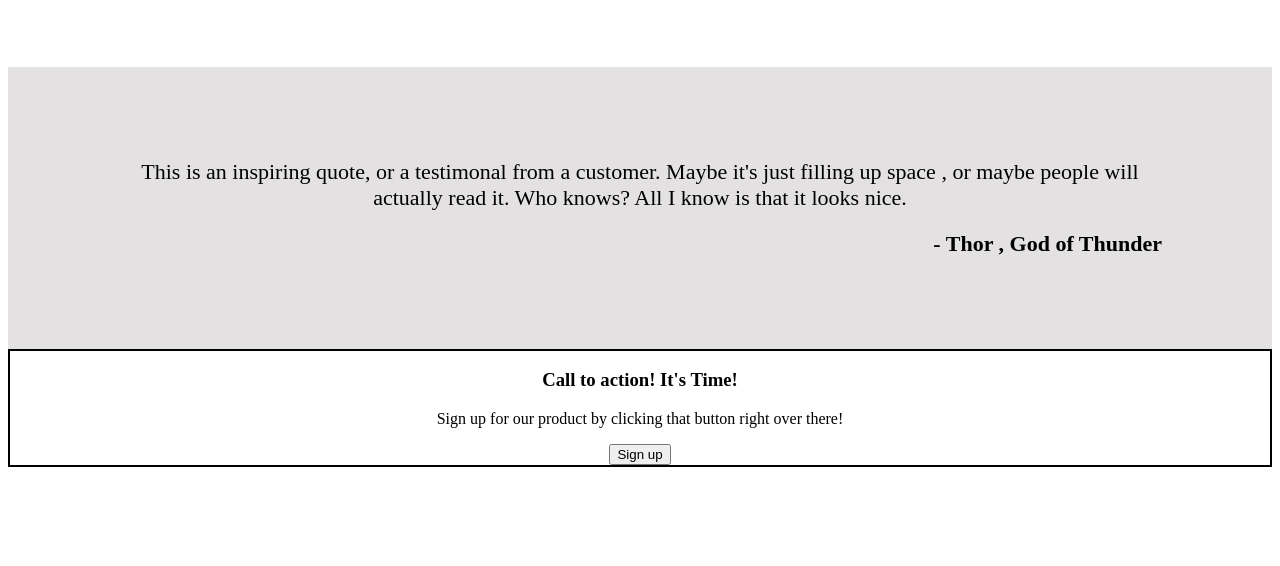
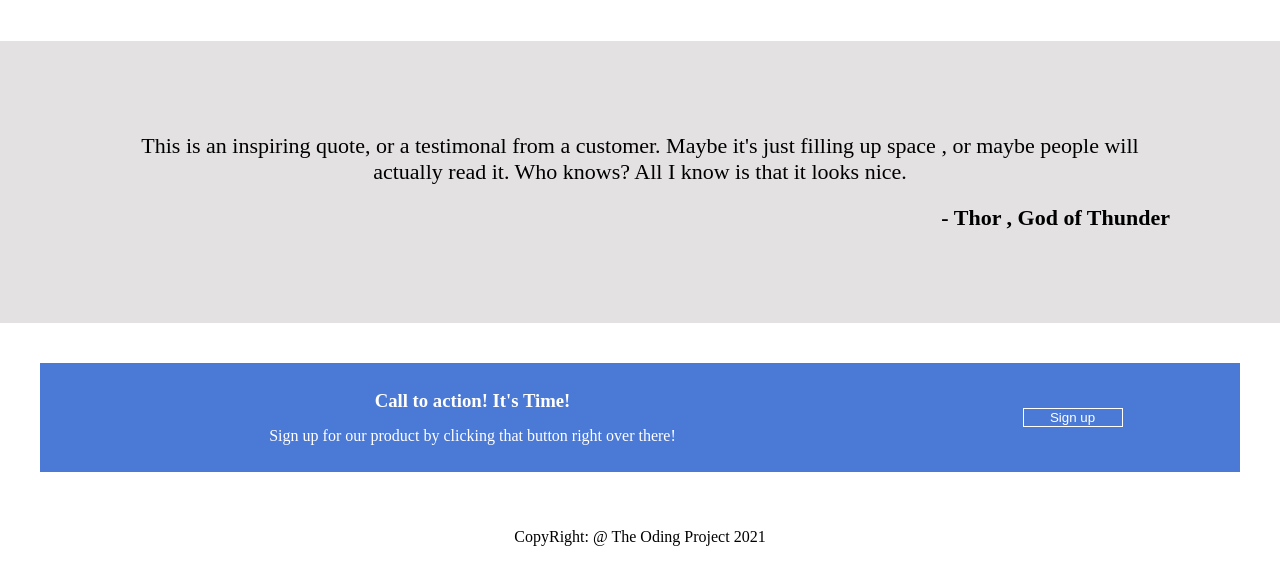
Before and after one commit to Yasmin-H/Odin_Landing_Page, a plain HTML site: page index.html in a window 1280 px wide. Shown: the part 712-1278 px from the top of the page. Before the commit the page ends 1187 px from the top, so only its background shows below. Drawn offline with Linux system fonts and the light colour scheme.

Commit message:
Section 4 basic CSS completed

```diff
--- a/index.html
+++ b/index.html
@@ -61,9 +61,18 @@
 
 
     <div class="Section-4">
+        <div class="SignBox">
         <h3>Call to action! It's Time!</h3>
         <p>Sign up for our product by clicking that button right over there!</p>
-        <button>Sign up</button>
+        </div>
+        <div class="Left-Side ">
+            <button class="sect-4-button" >Sign up</button>
+            </div>
     </div>
+
+
+    <footer>
+        <p>CopyRight: @ The Oding Project 2021</p>
+    </footer>
 </body>
 </html>
--- a/styles.css
+++ b/styles.css
@@ -1,5 +1,8 @@
 body{
     text-align: center;
+    padding: 0;
+    margin: 0;
+    margin-bottom: 20px;
 }
 
 .NavBar{
@@ -50,8 +53,13 @@ div img{
 
 
 .Sect-1-Button{
-    width: 100px;;
+    width: 100px;
+    background-color: rgb(75, 121, 214);
+    border: 2px solid rgb(75, 121, 214);
+    color: white;
 }
+
+
 
 .Section-2{
     margin-bottom: 20px;
@@ -91,7 +99,38 @@ blockquote{
     font-size: 22px;
 }
 
+.Section-4{
+    padding: 40px;
+    display: flex;
+    justify-content: center;
 
-.Section-4{
-    border: 2px solid black;
 }
+
+
+.SignBox{
+    display: flex;
+    flex-direction: column;
+    flex-wrap: wrap;
+    flex: 0.75;
+    line-height: 0px;
+    padding: 20px;
+    background-color: rgb(75, 121, 214);
+    color: white;
+}
+
+.Left-Side{
+    display: flex;
+    align-items: center;
+    justify-content: center;
+    padding: 30px;
+    flex: 0.25;
+    background-color: rgb(75, 121, 214);
+    color: white;
+}
+
+.sect-4-button{
+    width: 100px;
+    background-color: rgb(75, 121, 214);
+    color: white;
+    border: 1px solid white;
+}
```
